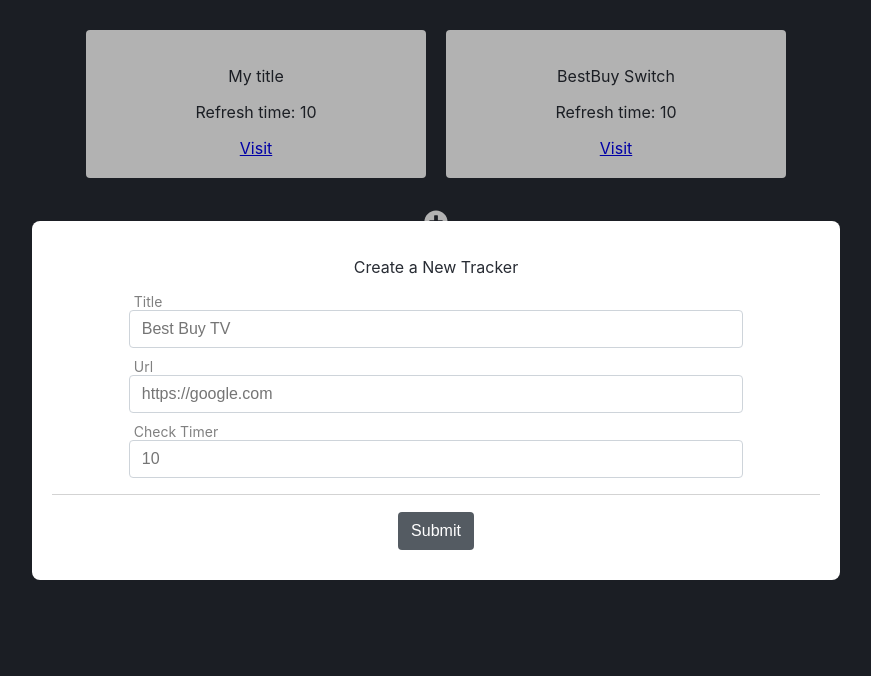
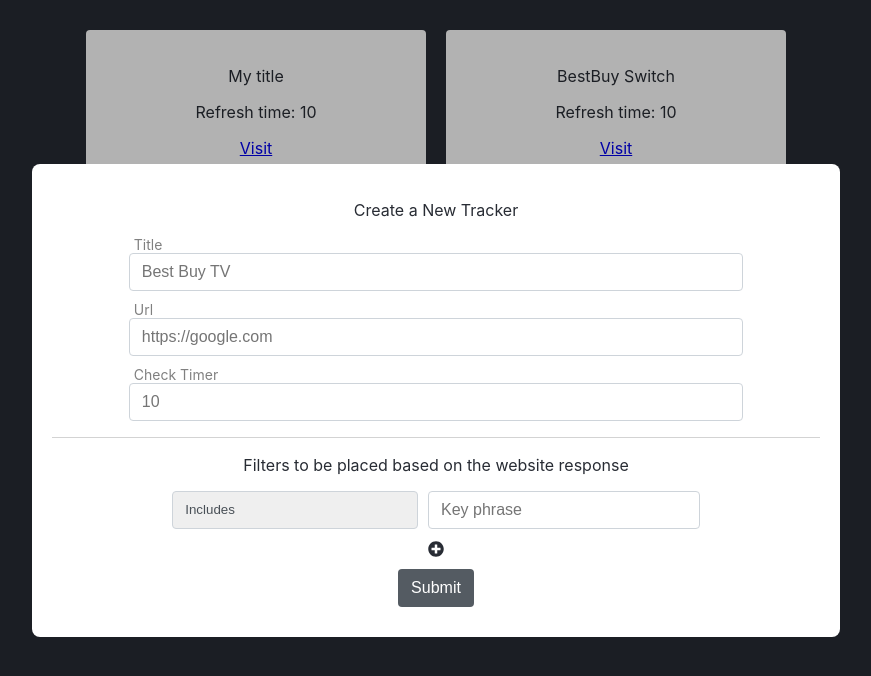
Before and after one commit to riderjensen/web-check, a React (Create React App) app: page / in a window 1280 px wide. Both pictures are taken after a click on the icon 640 px from the left and 222 px from the top of the page. Shown: the top 676 px of the page, without its empty margins (204-1075 px from the left). Built offline with nearby package versions, Linux system fonts and the light colour scheme.

Commit message:
adding select for different groups

```diff
--- a/src/components/modal/Modal.css
+++ b/src/components/modal/Modal.css
@@ -79,7 +79,28 @@
     line-height: 1.5;
     border-radius: .25rem;
     transition: color .15s ease-in-out,background-color .15s ease-in-out,border-color .15s ease-in-out,box-shadow .15s ease-in-out;
-  }
+}
+
+.overlay .modal .filters .input-group input{
+    width: 40%;
+    margin-left: 5px;
+}
+.overlay .modal .filters .input-group select{
+    width: 40%;
+    margin-right: 5px;
+    display: inline-block;
+    height: calc(2.25rem + 2px);
+    padding: .375rem 1.75rem .375rem .75rem;
+    line-height: 1.5;
+    color: #495057;
+    vertical-align: middle;
+    background-size: 8px 10px;
+    border: 1px solid #ced4da;
+    border-radius: .25rem;
+    -webkit-appearance: none;
+    -moz-appearance: none;
+    appearance: none;
+}
 
 @media screen and (max-width: 768px) {
     .overlay .modal {
--- a/src/components/modal/Modal.js
+++ b/src/components/modal/Modal.js
@@ -1,4 +1,6 @@
 import React, {Component} from 'react';
+import { FontAwesomeIcon } from '@fortawesome/react-fontawesome';
+import { faPlusCircle } from '@fortawesome/free-solid-svg-icons';
 
 import './Modal.css'
 
@@ -10,7 +12,7 @@
     }
 
     state = {
-
+        parseVarsNum: []
     }
 
     handleChange(event) {
@@ -21,6 +23,23 @@
 
     preventClose = event => {
         event.stopPropagation();
+    }
+
+    componentDidMount() {
+        this.addTrackerCat()
+    }
+
+    addTrackerCat = () => {
+        const myIntArray = this.state.parseVarsNum;
+        const date = new Date();
+        const rightNow = date.getTime();
+        myIntArray.push({
+            id: rightNow,
+            filter: ''
+        })
+        this.setState({
+            parseVarsNum: myIntArray
+        })
     }
 
     render () {
@@ -41,9 +60,19 @@
                         <input type="number" name="timeout" placeholder="10"></input>
                     </div>
                     <hr />
-                    <div>
-
+                    <div className="filters">
+                        <p>Filters to be placed based on the website response</p>
+                        {this.state.parseVarsNum.map((item, i) => (
+                        <div className="input-group" key={item.id}>
+                            <select>
+                                <option value="includes">Includes</option>
+                                <option value="!includes">Doesnt Not Include</option>
+                            </select>
+                            <input type="number" name={i} placeholder="Key phrase"></input>
+                        </div>
+                        ))}
                     </div>
+                    <FontAwesomeIcon style={{color: '#282c34'}} icon={faPlusCircle} onClick={this.addTrackerCat} />
                     <div className="input-group">
                         <button>Submit</button>
                     </div>
```
